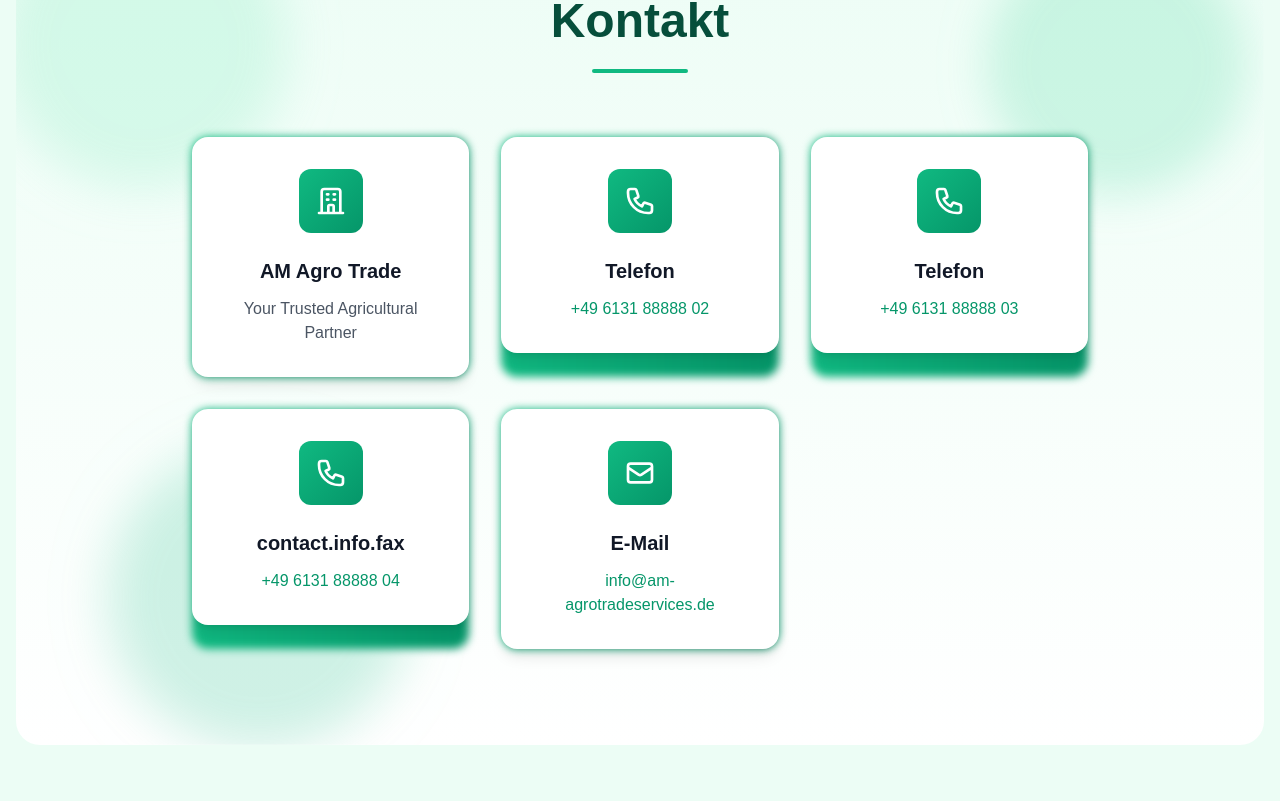
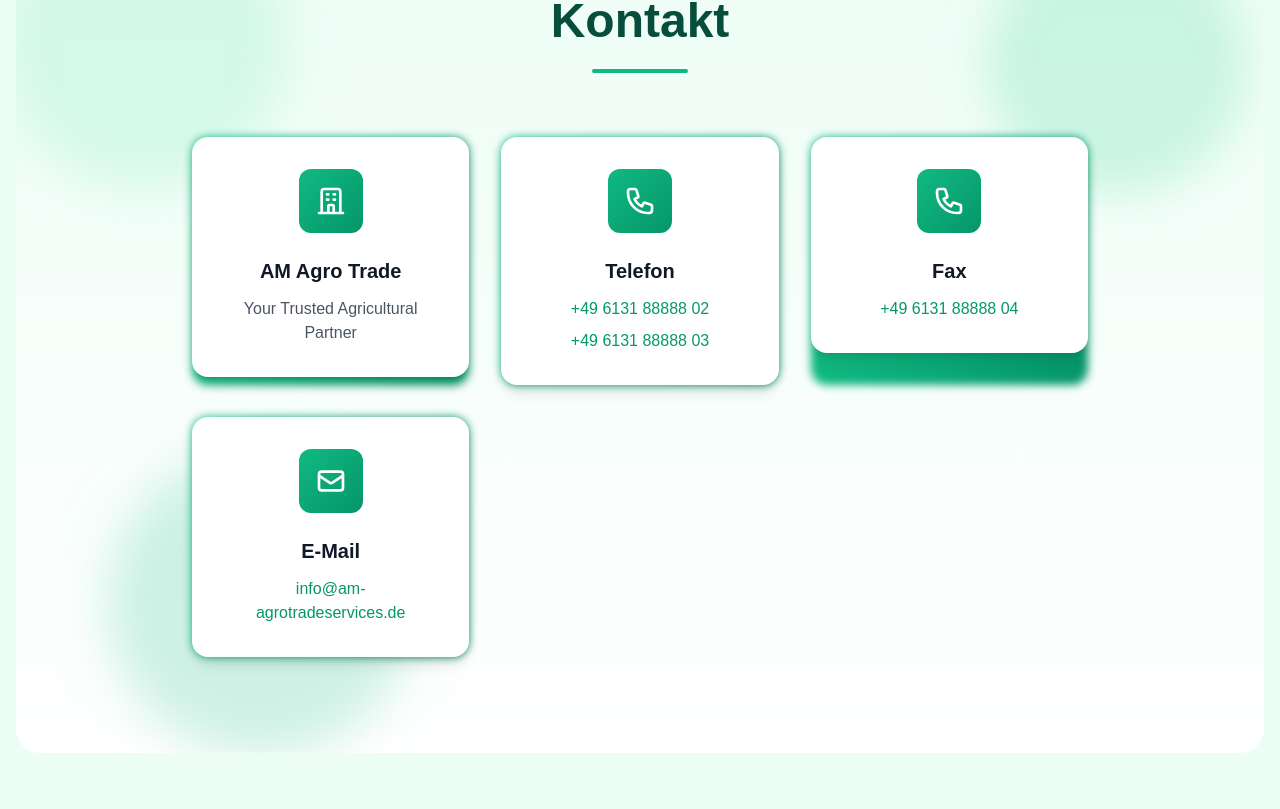
Before and after one commit to Developers-at-G/amagrotrade, a Next.js app in the folder am-agro-trade/: page / in a window 1280 px wide. Shown: the part 4823-5632 px from the top of the page. Built offline with nearby package versions, Linux system fonts and the light colour scheme.

Commit message:
update contact

```diff
--- a/am-agro-trade/src/app/ContactForm/ContactForm.tsx
+++ b/am-agro-trade/src/app/ContactForm/ContactForm.tsx
@@ -93,21 +93,17 @@
                 },
                 {
                   title: t('contact.info.phone'),
-                  content: '+49 6131 88888 02',
+                  content: (
+                    <div className="space-y-2">
+                      <div>+49 6131 88888 02</div>
+                      <div>+49 6131 88888 03</div>
+                    </div>
+                  ),
                   icon: (
                     <path strokeLinecap="round" strokeLinejoin="round" strokeWidth={2} d="M3 5a2 2 0 012-2h3.28a1 1 0 01.948.684l1.498 4.493a1 1 0 01-.502 1.21l-2.257 1.13a11.042 11.042 0 005.516 5.516l1.13-2.257a1 1 0 011.21-.502l4.493 1.498a1 1 0 01.684.949V19a2 2 0 01-2 2h-1C9.716 21 3 14.284 3 6V5z" />
                   ),
                   href: 'tel:+4961318888802',
                   delay: 0.4
-                },
-                {
-                  title: t('contact.info.phone'),
-                  content: '+49 6131 88888 03',
-                  icon: (
-                    <path strokeLinecap="round" strokeLinejoin="round" strokeWidth={2} d="M3 5a2 2 0 012-2h3.28a1 1 0 01.948.684l1.498 4.493a1 1 0 01-.502 1.21l-2.257 1.13a11.042 11.042 0 005.516 5.516l1.13-2.257a1 1 0 011.21-.502l4.493 1.498a1 1 0 01.684.949V19a2 2 0 01-2 2h-1C9.716 21 3 14.284 3 6V5z" />
-                  ),
-                  href: 'tel:+4961318888803',
-                  delay: 0.5
                 },
                 {
                   title: t('contact.info.fax'),
@@ -116,7 +112,7 @@
                     <path strokeLinecap="round" strokeLinejoin="round" strokeWidth={2} d="M3 5a2 2 0 012-2h3.28a1 1 0 01.948.684l1.498 4.493a1 1 0 01-.502 1.21l-2.257 1.13a11.042 11.042 0 005.516 5.516l1.13-2.257a1 1 0 011.21-.502l4.493 1.498a1 1 0 01.684.949V19a2 2 0 01-2 2h-1C9.716 21 3 14.284 3 6V5z" />
                   ),
                   href: 'tel:+4961318888804',
-                  delay: 0.6
+                  delay: 0.5
                 },
                 {
                   title: t('contact.info.email'),
@@ -125,7 +121,7 @@
                     <path strokeLinecap="round" strokeLinejoin="round" strokeWidth={2} d="M3 8l7.89 5.26a2 2 0 002.22 0L21 8M5 19h14a2 2 0 002-2V7a2 2 0 00-2-2H5a2 2 0 00-2 2v10a2 2 0 002 2z" />
                   ),
                   href: 'mailto:info@am-agrotradeservices.de',
-                  delay: 0.7
+                  delay: 0.6
                 }
               ].map((item, index) => (
                 <motion.div
--- a/am-agro-trade/src/app/context/LanguageContext.tsx
+++ b/am-agro-trade/src/app/context/LanguageContext.tsx
@@ -110,6 +110,7 @@
     'contact.form.error': 'Failed to send message. Please try again.',
     'contact.info.phone': 'Phone',
     'contact.info.email': 'Email',
+    'contact.info.fax': 'Fax',
   },
   de: {
     // Navigation
@@ -211,6 +212,7 @@
     'contact.form.error': 'Nachricht konnte nicht gesendet werden. Bitte versuchen Sie es erneut.',
     'contact.info.phone': 'Telefon',
     'contact.info.email': 'E-Mail',
+    'contact.info.fax': 'Fax',
   },
   fr: {
     // Navigation
@@ -313,6 +315,7 @@
     'contact.form.error': 'Échec de l\'envoi du message. Veuillez réessayer.',
     'contact.info.phone': 'Téléphone',
     'contact.info.email': 'E-mail',
+    'contact.info.fax': 'Fax',
   }
 };
 
```
